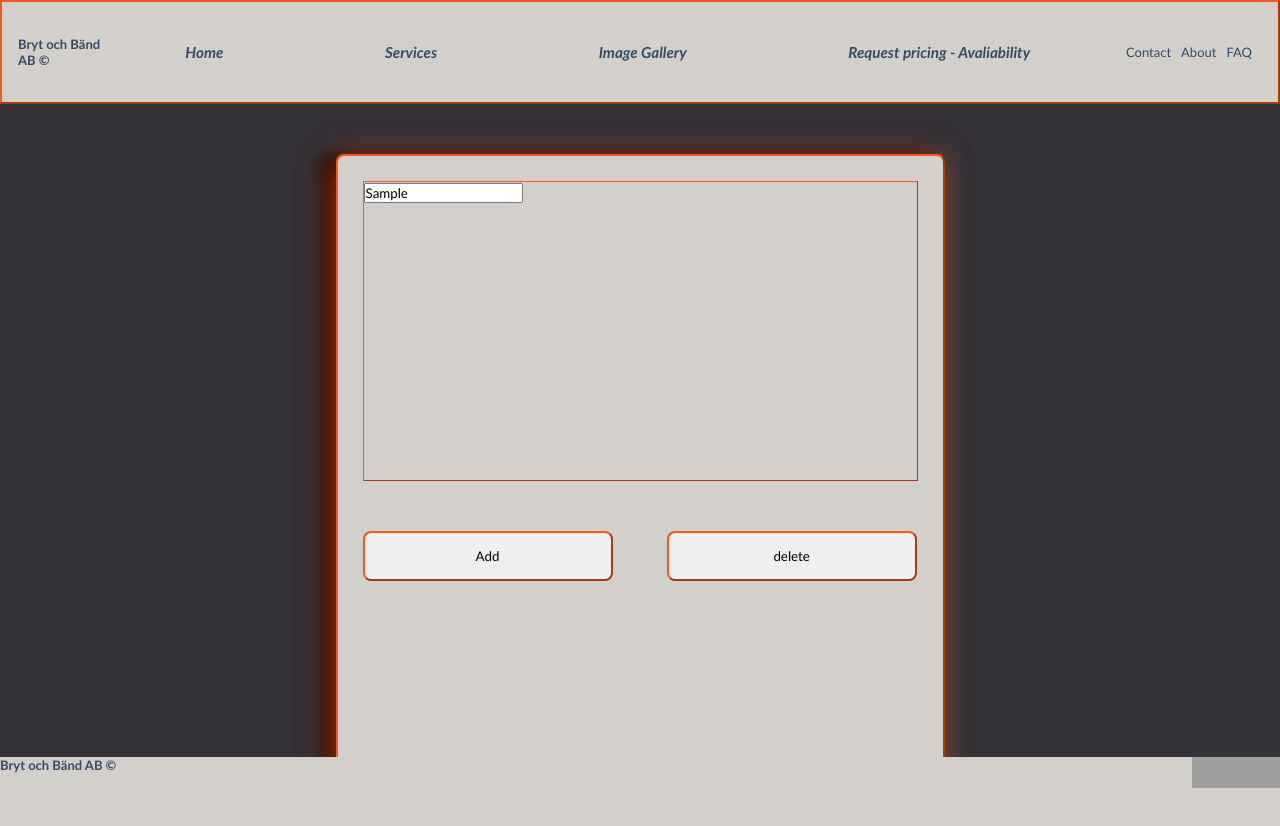
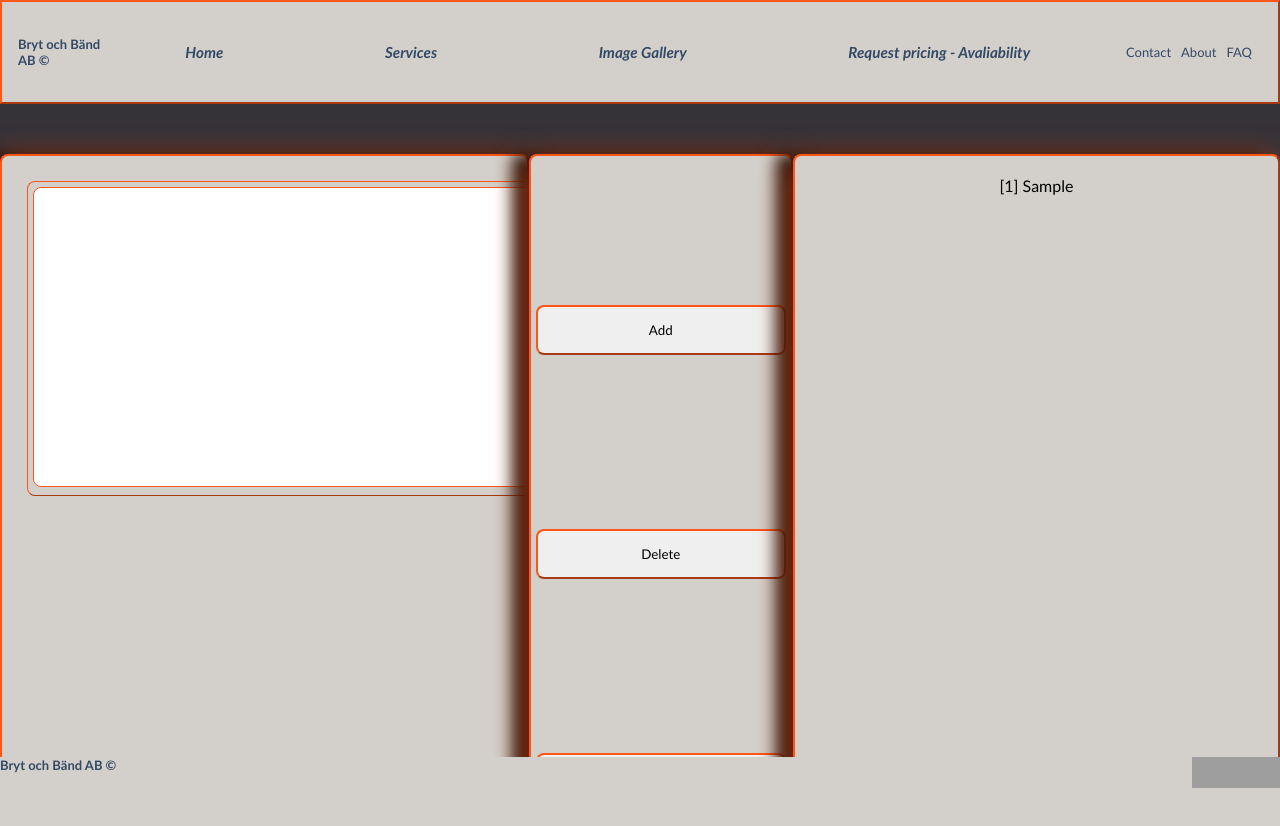
Before and after one commit to Anki337/Anki337.github.io, a plain HTML site: page admin.html in a window 1280 px wide. Both pictures are taken after typing "Sample" into the empty fields and a click on the button "Add". Drawn offline with nearby package versions, Linux system fonts and the light colour scheme; grey boxes are pictures that could not be loaded.

Commit message:
Added functionality to the To-Do on the Admin page.

```diff
--- a/admin.html
+++ b/admin.html
@@ -5,6 +5,7 @@
     <meta name="viewport" content="width=device-width, initial-scale=1.0" />
     <link rel="stylesheet" href="style.css" />
     <title>Bryt å bänd AB &copy;</title>
+    <script src="https://code.jquery.com/jquery-3.7.1.min.js"></script>
   </head>
 
   <!-- start av body -->
@@ -34,14 +35,17 @@
 
     <!-- start av admin window -->
     <main class="main-box">
-        <div id="adminbox" class="box">
-            <div class="text-container">
-                <span><input id="admin-text" type="text" class="text-input"></span>
-            </div>
-            <button id="add-btn" class="button">Add</button>
-            <button id="delete-btn" class="button">delete</button>
+      <div id="adminbox" class="box">
+        <div class="text-container">
+          <textarea id="admin-text" type="text" class="text-input"></textarea>
         </div>
       </div>
+      <div id="admin-buttons" class="box">
+        <button id="add-btn" class="button">Add</button>
+        <button id="delete-btn" class="button">Delete</button>
+        <button id="clear-btn" class="button">Clear all tasks</button>
+      </div>
+      <div id="to-do-list" class="box"></div>
     </main>
 
     <!-- slut av admin window -->
--- a/main.js
+++ b/main.js
@@ -0,0 +1,47 @@
+$(document).ready(function () {
+  // Initialize an empty array to store your to-do items
+  let toDoList = [];
+
+  // Initialize the last assigned ID to 0
+  let lastAssignedID = 0;
+
+  //Function to add a to-do item
+  $("#add-btn").click(function () {
+    const newItem = $("#admin-text").val(); // Get the text from the textarea
+    if (newItem.trim() !== "") {
+      // Increment the last assigned ID and assign it to the new item
+      lastAssignedID++;
+      const uniqueID = lastAssignedID;
+      toDoList.push({ id: uniqueID, text: newItem }); // Add the item with ID to the list
+      updateToDoList(); // Update the displayed list
+      $("#admin-text").val(""); // Clear the textarea
+    }
+  });
+
+  //Function to delete a to-do item by unique ID
+  $("#delete-btn").click(function () {
+    const uniqueID = parseInt(prompt("Enter the unique ID to delete:"));
+    if (!isNaN(uniqueID)) {
+      // Find the index of the item with the given unique ID
+      const index = toDoList.findIndex((item) => item.id === uniqueID);
+      if (index !== -1) {
+        toDoList.splice(index, 1); // Remove the item from the list
+        updateToDoList(); // Update the displayed list
+      }
+    }
+  });
+
+  //Function to update the displayed list
+  function updateToDoList() {
+    const listContainer = $("#to-do-list");
+    listContainer.empty(); // Clear the current list
+
+    // Loop through the to-do items and display them with their unique IDs
+    for (let i = 0; i < toDoList.length; i++) {
+      const listItem = $("<li></li>").text(
+        `[${toDoList[i].id}] ${toDoList[i].text}`
+      );
+      listContainer.append(listItem);
+    }
+  }
+});
--- a/style.css
+++ b/style.css
@@ -134,12 +134,42 @@ footer > h3 {
   border-radius: 8px;
   margin: 25px;
 }
+.button:hover {
+  color: rgb(252, 86, 25);
+}
 .text-container {
   border: 1px outset rgb(252, 86, 25);
+  border-radius: 8px;
   min-height: 300px;
   width: 555px;
   margin: 25px;
+  display: block;
+  overflow: auto;
+  padding: 5px;
 }
-/* .text-input {
-  size: ;
-} */
+.text-input {
+  width: 100%;
+  height: 300px;
+  resize: none;
+  font-size: larger;
+  text-shadow: #344966;
+  text-decoration: none;
+  border: 0.2px solid rgb(252, 86, 25);
+  border-radius: 8px;
+  padding: 5px;
+}
+#to-do-list {
+  display: flex;
+  flex-direction: column;
+  width: 555px;
+  text-decoration: none;
+  list-style: none;
+  justify-content: flex-start;
+  align-items: center;
+  padding: 20px;
+}
+#admin-buttons {
+  display: flex;
+  flex-direction: column;
+  justify-content: space-evenly;
+}
```
Also changed, not shown: index.html (+2 -0 lines).
